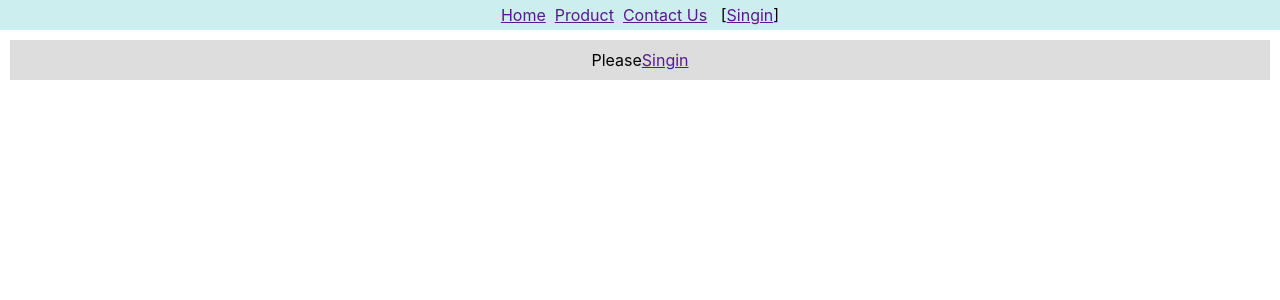
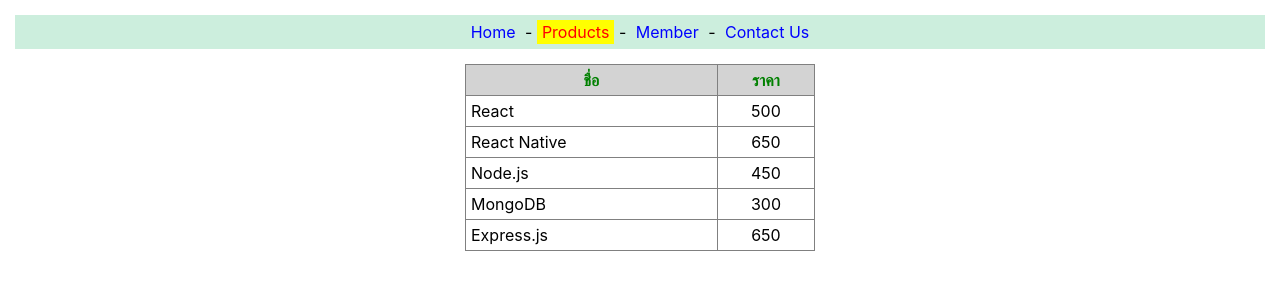
Before and after one commit to Passakorn11/app1, a React (Create React App) app: page /products in a window 1280 px wide. Shown: the top 300 px of the page. Built offline with nearby package versions, Linux system fonts and the light colour scheme.

Commit message:
route
route

```diff
--- a/package.json
+++ b/package.json
@@ -8,6 +8,7 @@
     "@testing-library/user-event": "^13.5.0",
     "react": "^18.2.0",
     "react-dom": "^18.2.0",
+    "react-router-dom": "^6.16.0",
     "react-scripts": "5.0.1",
     "tar": "^6.2.0",
     "web-vitals": "^2.1.4"
--- a/src/App.js
+++ b/src/App.js
@@ -2,13 +2,18 @@
 import { userContext } from './context'
 import Header2 from './context-header2'
 import Content2 from './context-content2'
+import Router2 from "./router2"
+import Router3 from "./router3"
 
+export default function App() {
+return <Router3/>
+}
 /*import MessageBox from './state-func'
 
  export default function App(){
   return <MessageBox/>
 }*/
-export default function App(){
+/*export default function App(){
   let[user,setUser]=React.useState('')
   return(
     <userContext.Provider value={[user,setUser]}>
@@ -16,4 +21,4 @@
      <Content2/>
     </userContext.Provider>
   )
-}
+}*/
--- /dev/null
+++ b/src/home.js
@@ -0,0 +1,12 @@
+import React from 'react'
+export default function Home() {
+return (
+<p style={{textAlign:'center'}}>
+<h3>ยินดีต้อนรับสู่ React Store</h3>
+รายชื่อ <a href="/products">สินค้า</a> ที่เรามีจำหน่าย
+ <br/>
+แต่ท่านต้องเป็น <a href="/member">สมาชิก</a> จึงจะสั่งซื้อได้<br/>
+หากมีข้อสงสัย กรุณา <a href="/contact">ติดต่อเรา</a>
+</p>
+)
+}
--- /dev/null
+++ b/src/member.js
@@ -0,0 +1,6 @@
+import React from 'react'
+export default function Member(){
+return (
+<div style={{textAlign:'center'}}>Member Page</div>
+)
+}
--- /dev/null
+++ b/src/navlink.css
@@ -0,0 +1,19 @@
+.nav {
+    background-color: #ced;
+    padding: 7px;
+    text-align: center;
+    margin: 15px;
+}
+
+.menu {       /* สำหรับสถานะ inactive */
+    color: blue;
+    text-decoration: none;
+    padding: 2px 5px;
+}
+
+.active_menu {      /* สำหรับสถานะ active */
+    color: red;
+    background-color: yellow;
+    text-decoration: none;
+    padding: 2px 5px;
+}
--- /dev/null
+++ b/src/products.css
@@ -0,0 +1,18 @@
+table {
+    width: 350px;
+    border-collapse: collapse;
+    margin: auto;
+}
+
+th {
+    background-color: lightgray;
+    color: green;
+}
+
+th, td {
+    padding: 5px;
+}
+
+td:nth-child(2) {
+    text-align: center;
+}
--- /dev/null
+++ b/src/products.js
@@ -0,0 +1,24 @@
+import React from 'react'
+import './products.css'
+
+export default class Products extends React.Component{
+data = [
+['React', 500],
+['React Native', 650],
+['Node.js', 450],
+['MongoDB', 300],
+['Express.js', 650]
+]
+render(){
+    return (
+    <table border="1">
+    <tr><th>ชื่อ</th><th>ราคา</th></tr>
+    {
+    this.data.map(d => {
+    return <tr><td>{d[0]}</td><td>{d[1]}</td></tr>
+    })
+    }
+    </table>
+    )
+    }
+}
--- /dev/null
+++ b/src/router2.js
@@ -0,0 +1,26 @@
+import React from "react";
+import {BrowserRouter, NavLink} from 'react-router-dom'
+import './navlink.css'
+
+export default function Router2(){
+return(
+<BrowserRouter>
+<nav className="nav">
+<NavLink to='/'
+className={({isActive})=>
+isActive?"active_menu":"menu"}
+style={({isActive}) => {
+return {
+fontWeight: isActive? "bold" : ""
+};
+}}>Home</NavLink> -&nbsp;
+<NavLink to='/products' className={({isActive})=>isActive?"active_menu":"menu"}>
+Products</NavLink> -&nbsp;
+<NavLink to='/member' className={({isActive})=>isActive?"active_menu":"menu"}>
+Member</NavLink> -&nbsp;
+<NavLink to='/contact'className={({isActive})=>isActive?"active_menu":"menu"}>
+Contact Us</NavLink>
+</nav>
+</BrowserRouter>
+)
+}
--- /dev/null
+++ b/src/router3.js
@@ -0,0 +1,36 @@
+import React from 'react'
+import {BrowserRouter, NavLink, Route, Routes} from 'react-router-dom'
+import './navlink.css'
+import Products from './products'
+import Home from './home'
+import Member from './member'
+export default function Router3() {
+return (
+<BrowserRouter>
+<nav className="nav">
+<NavLink to='/' className={({isActive})=>
+isActive?"active_menu":"menu"}style={({isActive}) => {
+return {
+fontWeight: isActive ? "bold" : ""
+};
+}}>Home</NavLink> -&nbsp;
+<NavLink to='/products' className={({isActive})=>
+isActive?"active_menu":"menu"}>
+Products</NavLink> -&nbsp;
+<NavLink to='/member' className={({isActive})=>
+isActive?"active_menu":"menu"}>
+Member</NavLink> -&nbsp;
+<NavLink to='/contact' className={({isActive})=>
+isActive?"active_menu":"menu"}>
+Contact Us</NavLink>
+</nav>
+<Routes  style={{margin: '20px'}}>
+<Route path="/"element={<Home/>} />
+<Route path="/products" element={<Products/>} />
+<Route path="/member" Component={Member} />
+<Route path="/contact"element={<div style={{textAlign:'center'}}>Contact Page</div>} />
+<Route path="/*"element={<div style={{textAlign:'center'}}>Error 404 Not Found</div>} />
+</Routes>
+</BrowserRouter>
+)
+}
```
Also changed, not shown: src/router1.js (added, +26 -0 lines), 1 other file (tests, documents, lock files or other folders).
